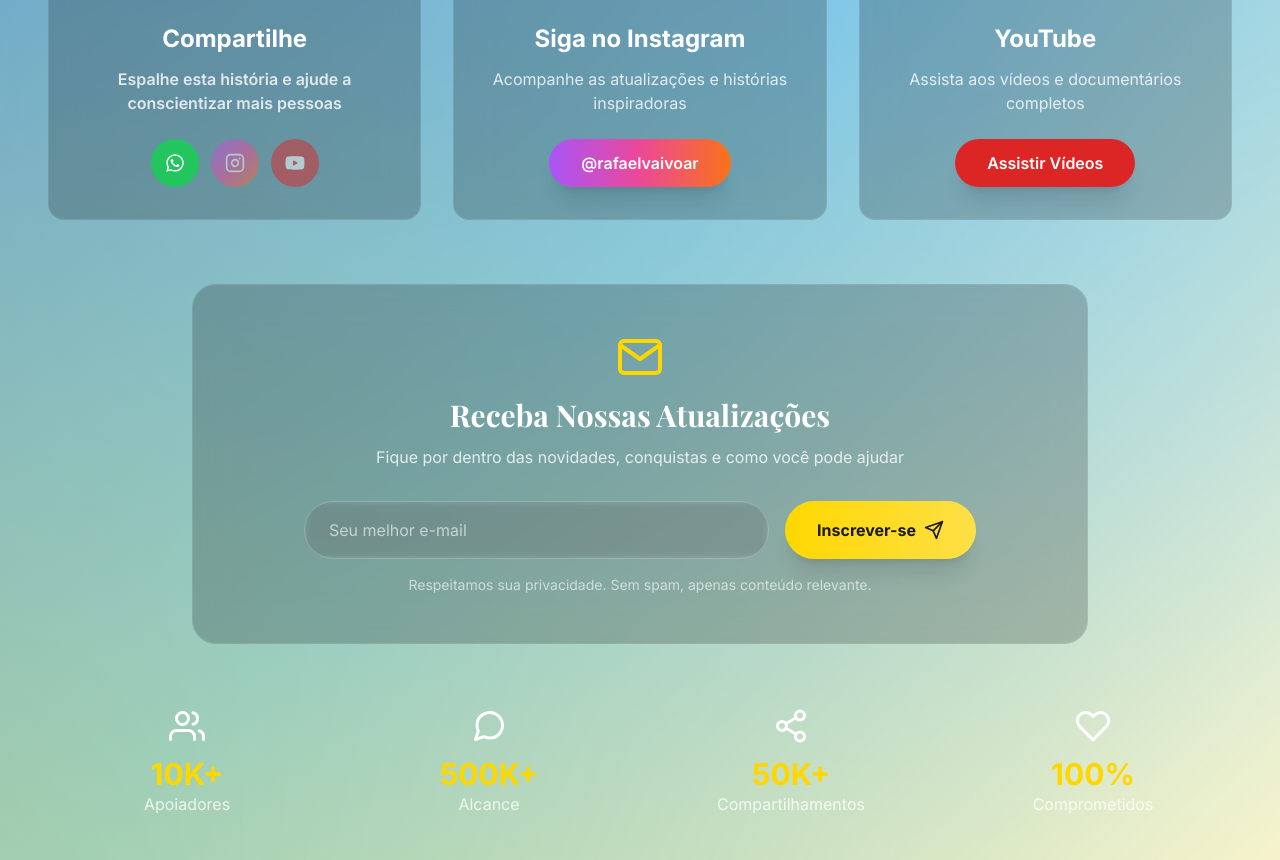
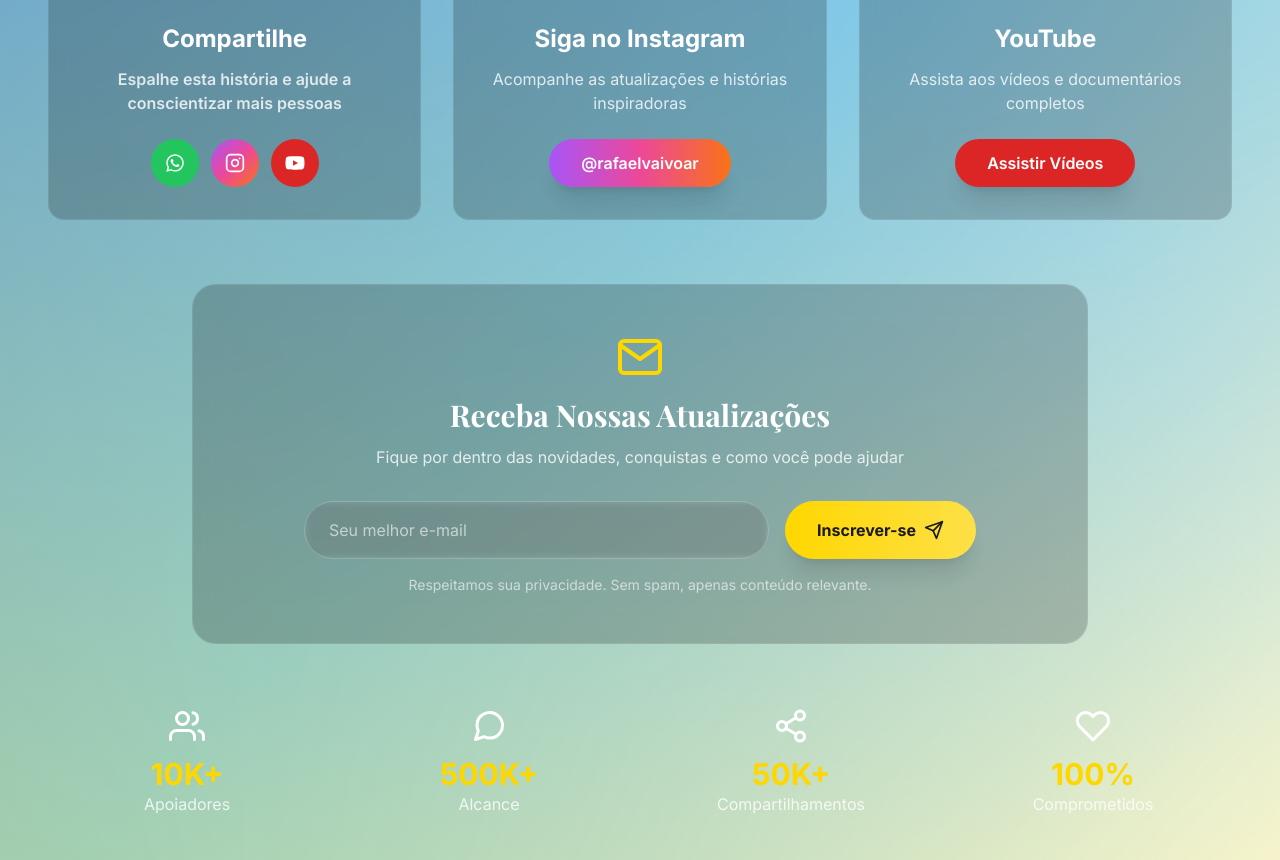
Before and after one commit to rafaelregisw/rafael-vai-voar, a React (Vite) app: page / in a window 1280 px wide. Shown: the part 11140-12000 px from the top of the page. Built offline with nearby package versions, Linux system fonts and the light colour scheme.

Commit message:
feat: Ativar botões Instagram e YouTube no card Compartilhe

```diff
--- a/src/components/CTA.jsx
+++ b/src/components/CTA.jsx
@@ -104,20 +104,28 @@ const CTA = () => {
               >
                 <FaWhatsapp className="text-xl" />
               </motion.a>
-              <motion.button
-                disabled
-                className="w-12 h-12 bg-gradient-to-br from-purple-500 via-pink-500 to-orange-500 rounded-full flex items-center justify-center text-white opacity-50 cursor-not-allowed"
-                title="Instagram - Em breve"
+              <motion.a
+                whileHover={{ scale: 1.2 }}
+                whileTap={{ scale: 0.95 }}
+                href={socialLinks.instagram}
+                target="_blank"
+                rel="noopener noreferrer"
+                className="w-12 h-12 bg-gradient-to-br from-purple-500 via-pink-500 to-orange-500 rounded-full flex items-center justify-center text-white hover:shadow-lg transition-all"
+                title="Instagram"
               >
                 <FiInstagram className="text-xl" />
-              </motion.button>
-              <motion.button
-                disabled
-                className="w-12 h-12 bg-red-600 rounded-full flex items-center justify-center text-white opacity-50 cursor-not-allowed"
-                title="YouTube - Em breve"
+              </motion.a>
+              <motion.a
+                whileHover={{ scale: 1.2 }}
+                whileTap={{ scale: 0.95 }}
+                href={socialLinks.youtube}
+                target="_blank"
+                rel="noopener noreferrer"
+                className="w-12 h-12 bg-red-600 rounded-full flex items-center justify-center text-white hover:bg-red-700 transition-colors"
+                title="YouTube"
               >
                 <FaYoutube className="text-xl" />
-              </motion.button>
+              </motion.a>
             </div>
           </motion.div>
 
```
